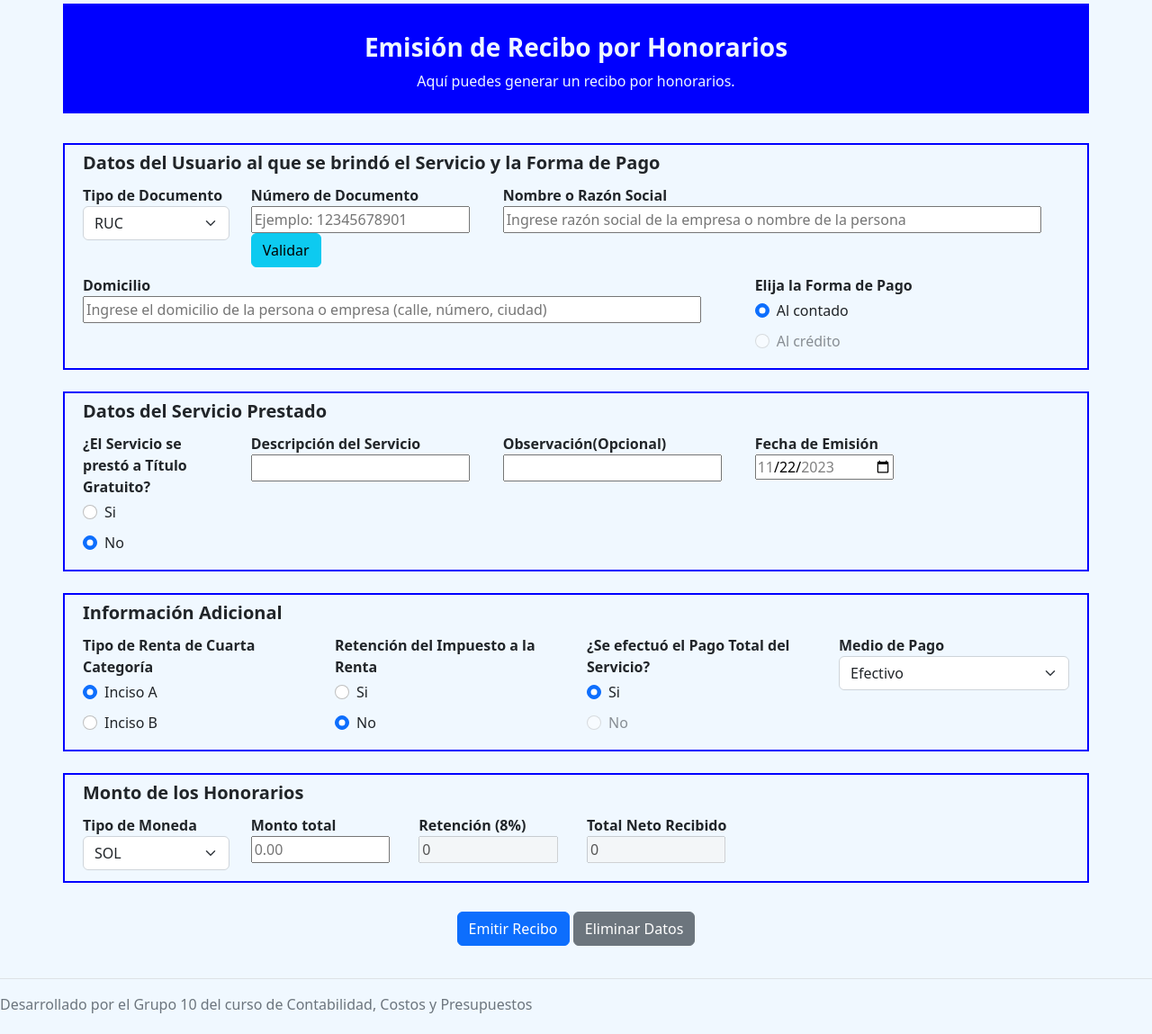
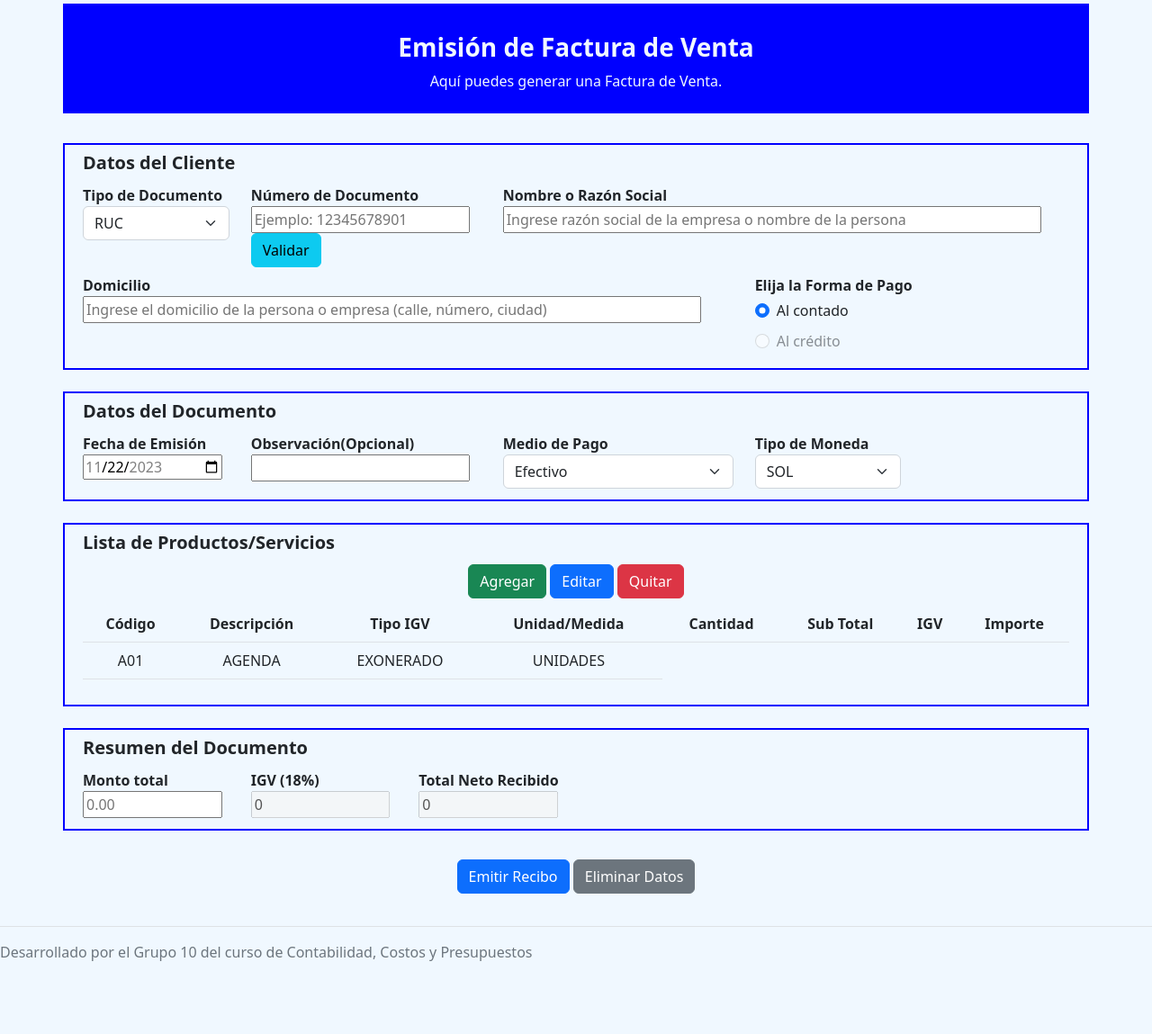
Before and after one commit to JulioChQ/aplicacion-comprobante-pagos, a PHP site: page / in a window 1280 px wide. Shown: the top 1149 px of the page at 90% size. After the commit the page ends 1068 px from the top, so only its background shows below. Run offline with PHP 8.4, Linux system fonts and the light colour scheme.

Commit message:
COMIENZO FACTURA

```diff
--- a/index.php
+++ b/index.php
@@ -4,4 +4,4 @@ setlocale(LC_ALL, 'es_ES');
 
 $fechaActual = date("Y-m-d");
 $fechaAnterior = date('Y-m-d', strtotime($fechaActual . ' -2 days'));
-require_once "view/formulario.php";
+require_once "view/formulario-factura.php";
--- /dev/null
+++ b/view/formulario-factura.php
@@ -0,0 +1,210 @@
+<!DOCTYPE html>
+<html lang="en">
+
+<head>
+    <meta charset="UTF-8">
+    <meta http-equiv="X-UA-Compatible" content="IE=edge">
+    <meta name="viewport" content="width=device-width, initial-scale=1.0">
+    <title>Emisión de Factura de Venta | Sistema</title>
+
+    <link href="https://cdn.jsdelivr.net/npm/bootstrap@5.2.2/dist/css/bootstrap.min.css" rel="stylesheet" integrity="sha384-Zenh87qX5JnK2Jl0vWa8Ck2rdkQ2Bzep5IDxbcnCeuOxjzrPF/et3URy9Bv1WTRi" crossorigin="anonymous">
+    <!-- JavaScript Bundle with Popper -->
+    <script src="https://cdn.jsdelivr.net/npm/bootstrap@5.2.2/dist/js/bootstrap.bundle.min.js" integrity="sha384-OERcA2EqjJCMA+/3y+gxIOqMEjwtxJY7qPCqsdltbNJuaOe923+mo//f6V8Qbsw3" crossorigin="anonymous"></script>
+    <link rel="stylesheet" type="text/css" href="view/styles.css">
+    <script src="lib/jquery.min.js"></script>
+</head>
+
+
+
+<body>
+    <section>
+        <div class="container">
+            <div class="row text-center titulo">
+                <div class="col">
+                    <br>
+                    <h3 id="titulo"><b>Emisión de Factura de Venta</b></h3>
+                    <p>
+                        Aquí puedes generar una Factura de Venta.
+                    </p>
+                </div>
+            </div>
+
+
+
+
+
+            <form action="controller/emitir-factura.php" method="POST" target="_blank" id="formulario">
+                <div class="row datos">
+                    <h5><b>Datos del Cliente</b></h5>
+                    <div class="col-xl-2 col-md-3">
+                        <label for="tipo-documento"><b>Tipo de Documento</b></label><br>
+                        <select class="form-select" name="tipo-documento" id="tipo-documento" onchange="cambiarDocumento()">
+                            <option value="Sin Documento">Sin Documento</option>
+                            <option value="RUC" selected>RUC</option>
+                            <option value="DNI">DNI</option>
+                            <option value="PASAPORTE">Pasaporte</option>
+                            <option value="CED. DIPLOMÁTICA DE IDENTIDAD">Cédula Diplomática de Identidad</option>
+                        </select>
+                    </div>
+                    <div class="col-xl-3 col-md-3">
+                        <label for="numero-documento"><b>Número de Documento</b></label><br>
+                        <input type="text" class="input-recibo" id="numero-documento" name="numero-documento" placeholder="Ejemplo: 12345678901">
+                        <a class="btn btn-info" id="validar">Validar</a>
+                    </div>
+                    <div class="col-xl-7 col-md-6">
+                        <label for="razon-social"><b>Nombre o Razón Social</b></label><br>
+                        <input type="text" class="input-recibo" id="razon-social" name="razon-social" placeholder="Ingrese razón social de la empresa o nombre de la persona" required>
+                    </div>
+
+                    <div class="col-xl-8 col-md-8">
+                        <label for="domicilio"><b>Domicilio</b></label><br>
+                        <input type="text" class="input-recibo" id="domicilio" name="domicilio" placeholder="Ingrese el domicilio de la persona o empresa (calle, número, ciudad)">
+                    </div>
+
+                    <div class="col-xl-4 col-md-4">
+                        <label for="forma-pago"><b>Elija la Forma de Pago</b></label><br>
+                        <div class="form-check">
+                            <input class="form-check-input" type="radio" name="forma-pago" id="contado" checked value="AL CONTADO">
+                            <label class="form-check-label" for="contado">
+                                Al contado
+                            </label>
+                        </div>
+                        <div class="form-check">
+                            <input class="form-check-input" type="radio" name="forma-pago" id="credito" value="AL CRÉDITO" disabled>
+                            <label class="form-check-label" for="credito">
+                                Al crédito
+                            </label>
+                        </div>
+                    </div>
+                </div><br>
+
+
+
+                <div class="row datos">
+                    <h5><b>Datos del Documento</b></h5>
+
+
+                    <div class="col-xl-2 col-md-4">
+                        <label for="fecha-emision"><b>Fecha de Emisión</b></label><br>
+                        <input type="date" class="input-recibo" id="fecha-emision" name="fecha-emision" value='<?php echo $fechaActual; ?>' min="<?= $fechaAnterior ?>" max="<?= $fechaActual ?>">
+                    </div>
+
+
+
+                    <div class="col-xl-3 col-md-8">
+                        <label for="observacion"><b>Observación(Opcional)</b></label><br>
+                        <input type="text" class="input-recibo" id="observacion" name="observacion">
+                    </div>
+
+                    <div class="col-xl-3 col-md-6">
+                        <label for="medio-pago"><b>Medio de Pago</b></label><br>
+                        <select class="form-select" name="medio-pago" id="medio-pago">
+                            <option value="Depósito en Cuenta">Depósito en Cuenta</option>
+                            <option value="Giro">Giro</option>
+                            <option value="Transferencia de fondos">Transferencia de fondos</option>
+                            <option value="Orden de Pago">Orden de Pago</option>
+                            <option value="Tarjeta de Débito">Tarjeta de Débito</option>
+                            <option value="Tarjeta de Crédito">Tarjeta de Crédito</option>
+                            <option value="Efectivo" selected>Efectivo</option>
+                        </select>
+                    </div>
+                    <div class="col-xl-2 col-md-3">
+                        <label for="tipo-moneda"><b>Tipo de Moneda</b></label><br>
+                        <select class="form-select" name="tipo-moneda" id="tipo-moneda">
+                            <option value="SOLES" selected>SOL</option>
+                            <option value="DOLARES">DOLAR</option>
+
+                        </select>
+                    </div>
+
+                </div><br>
+
+                <div class="row datos">
+                    <h5><b>Lista de Productos/Servicios</b></h5>
+
+
+                    <div class="col-12 text-center">
+                        <button class="btn btn-success">Agregar</button>
+                        <button class="btn btn-primary">Editar</button>
+                        <button class="btn btn-danger">Quitar</button>
+                    </div>
+
+                    <div class="col text-center">
+                        <table class="table">
+                            <thead>
+                                <tr>
+                                    <th>Código</th>
+                                    <th>Descripción</th>
+                                    <th>Tipo IGV</th>
+                                    <th>Unidad/Medida</th>
+                                    <th>Cantidad</th>
+                                    <th>Sub Total</th>
+                                    <th>IGV</th>
+                                    <th>Importe</th>
+                                </tr>
+                            </thead>
+                            <tbody>
+                                <tr>
+                                    <td>A01</td>
+                                    <td>AGENDA</td>
+                                    <td>EXONERADO</td>
+                                    <td>UNIDADES</td>
+
+                                </tr>
+                            </tbody>
+
+                        </table>
+                    </div>
+
+
+                </div><br>
+
+
+                <div class="row datos">
+                    <h5><b>Resumen del Documento</b></h5>
+
+
+                    <div class="col-xl-2 col-md-3">
+                        <label for="monto-total"><b>Monto total</b></label><br>
+                        <input type="number" class="input-recibo" id="monto-total" name="monto-total" step="0.01" oninput="actualizarMontos()" required placeholder="0.00">
+                    </div>
+
+                    <div class="col-xl-2 col-md-3">
+                        <label for="igv"><b>IGV (18%)</b></label><br>
+                        <input type="text" class="input-recibo" id="igv" disabled value="0" step="0.01">
+                    </div>
+
+                    <div class="col-xl-2 col-md-3">
+                        <label for="total-neto"><b>Total Neto Recibido</b></label><br>
+                        <input type="text" class="input-recibo" id="total-neto" disabled value="0">
+                    </div>
+                </div><br>
+
+
+                <div class="row text-center">
+                    <div class="col-12">
+                        <input type="submit" name="emitir-recibo" class="btn btn-primary" value="Emitir Recibo" id="generar">
+                        <a class="btn btn-secondary" href="index.php">Eliminar Datos</a>
+
+                    </div>
+
+                </div>
+
+
+
+            </form>
+
+        </div>
+    </section>
+
+    <footer class="d-flex flex-wrap justify-content-between align-items-center py-3 my-4 border-top text-center">
+        <p class="text-muted text-center">Desarrollado por el Grupo 10 del curso de Contabilidad, Costos y Presupuestos</p>
+
+    </footer>
+
+    <script src="view/js/formulario-factura.js"></script>
+
+
+</body>
+
+</html>
--- a/view/formulario.php
+++ b/view/formulario-recibo-honorarios.php
@@ -33,7 +33,7 @@
 
 
 
-            <form action="controller/emitir-recibo.php" method="POST" target="_blank" id="formulario">
+            <form action="controller/emitir-recibo-honorarios.php" method="POST" target="_blank" id="formulario">
                 <div class="row datos">
                     <h5><b>Datos del Usuario al que se brindó el Servicio y la Forma de Pago</b></h5>
                     <div class="col-xl-2 col-md-3">
@@ -228,7 +228,7 @@
 
    </footer>
 
-    <script src="view/js/formulario.js"></script>
+    <script src="view/js/formulario-recibo-honorarios.js"></script>
 
 
 </body>
--- a/view/styles.css
+++ b/view/styles.css
@@ -20,3 +20,18 @@
    color: aliceblue;
    margin-bottom: 3%;
  }
+
+
+ table {
+   border-collapse: collapse;
+   width: 100%;
+ }
+
+ tr:hover {
+   background-color: #f5f5f5;
+   cursor: pointer;
+ }
+
+ .selected {
+   background-color: yellow;
+ }
```
Also changed, not shown: controller/emitir-recibo-honorarios.php (renamed from controller/emitir-recibo.php), view/js/formulario-factura.js (added), view/js/formulario-recibo-honorarios.js (renamed from view/js/formulario.js).
